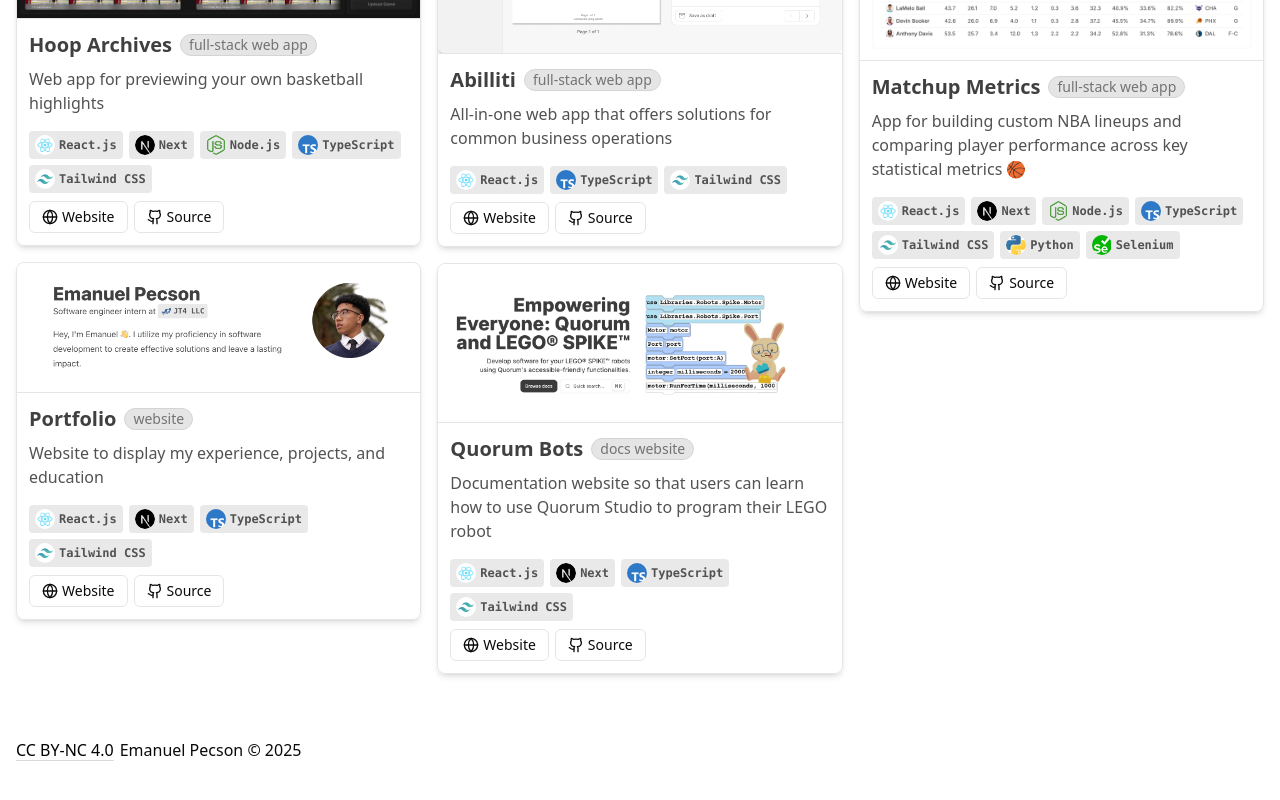
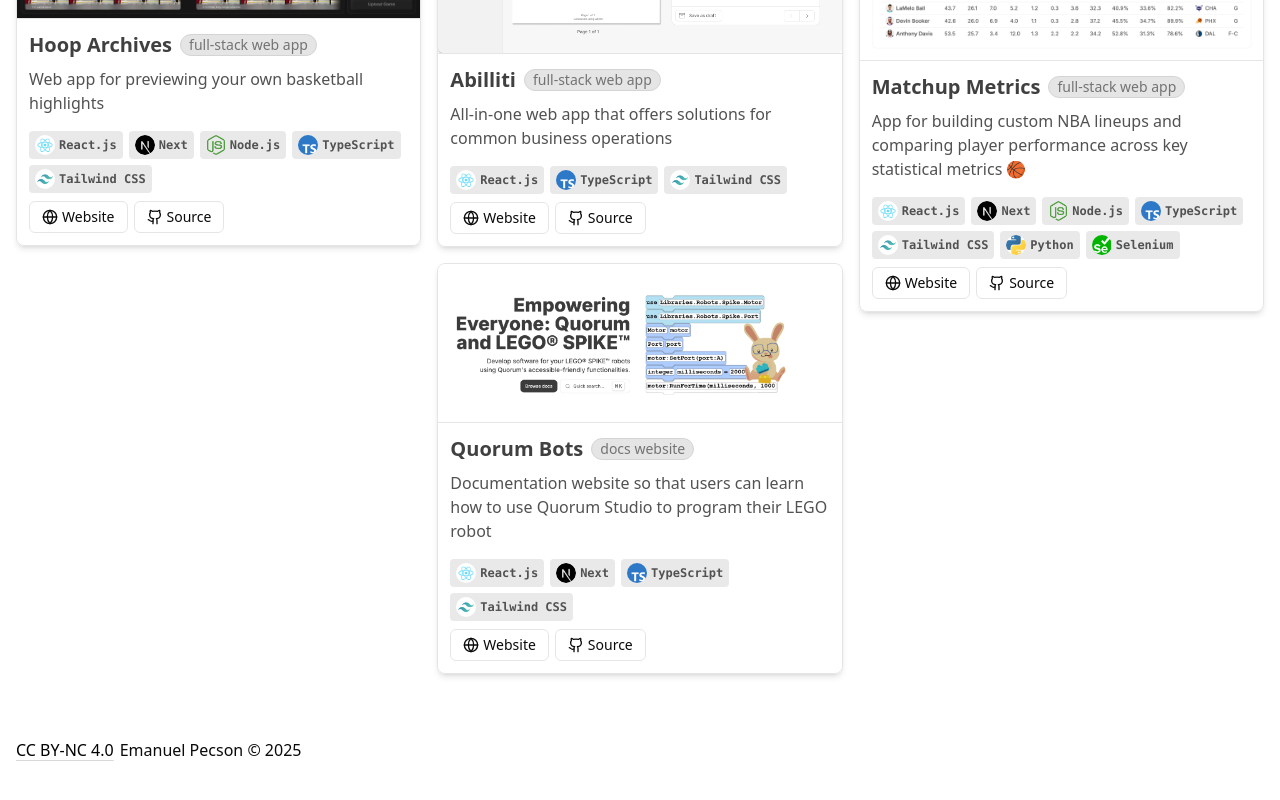
Before and after one commit to emanpecson/portfolio, a Next.js app: page /projects in a window 1280 px wide. Shown: the part 458-1258 px from the top of the page. Built offline with nearby package versions, Linux system fonts and the light colour scheme.

Commit message:
chore: :fire: hide portfolio project

```diff
--- a/src/app/projects/(content)/portfolio/page.tsx
+++ /dev/null
@@ -1,17 +0,0 @@
-'use client';
-
-import ProjectContent from '@/components/project/ProjectContent';
-import { ProjectKey, projects } from '@/data/projects';
-import UnderDevelopment from '@/components/UnderDevelopment';
-import { headers } from '@/data/project/portfolio';
-
-export default function PortfolioPage() {
-  const name: keyof ProjectKey = 'Portfolio';
-  const proj = projects[name];
-
-  return (
-    <ProjectContent name={name} details={proj} headers={headers}>
-      <UnderDevelopment />
-    </ProjectContent>
-  );
-}
--- a/src/data/project/portfolio.ts
+++ /dev/null
@@ -1,5 +0,0 @@
-// import { RefMap } from '@/lib/ref-map';
-import { ContentHeaderType } from '@/types/ContentHeader';
-
-// const refMap = new RefMap([]);
-export const headers: ContentHeaderType[] = [];
--- a/src/data/projects.ts
+++ b/src/data/projects.ts
@@ -22,21 +22,21 @@
     repoUrl: 'https://github.com/emanpecson/hoop-archives-app',
     websiteUrl: 'https://www.hoop-archives.com',
   },
-  Portfolio: {
-    label: 'website',
-    path: '/projects/portfolio',
-    description: 'Website to display my experience, projects, and education ',
-    coverImageSrc: '/project/portfolio/header-section.png',
-    repoUrl: 'https://github.com/emanpecson/portfolio',
-    websiteUrl: 'https://www.emanpecson.com',
-    iconSrc: '/linkedin_pfp.jpeg',
-    tags: [
-      overallSkills.get('React.js') as SkillType,
-      overallSkills.get('Next') as SkillType,
-      overallSkills.get('TypeScript') as SkillType,
-      overallSkills.get('Tailwind CSS') as SkillType,
-    ],
-  },
+  // Portfolio: {
+  //   label: 'website',
+  //   path: '/projects/portfolio',
+  //   description: 'Website to display my experience, projects, and education ',
+  //   coverImageSrc: '/project/portfolio/header-section.png',
+  //   repoUrl: 'https://github.com/emanpecson/portfolio',
+  //   websiteUrl: 'https://www.emanpecson.com',
+  //   iconSrc: '/linkedin_pfp.jpeg',
+  //   tags: [
+  //     overallSkills.get('React.js') as SkillType,
+  //     overallSkills.get('Next') as SkillType,
+  //     overallSkills.get('TypeScript') as SkillType,
+  //     overallSkills.get('Tailwind CSS') as SkillType,
+  //   ],
+  // },
   Abilliti: {
     label: 'full-stack web app',
     path: '/projects/abilliti',
```
